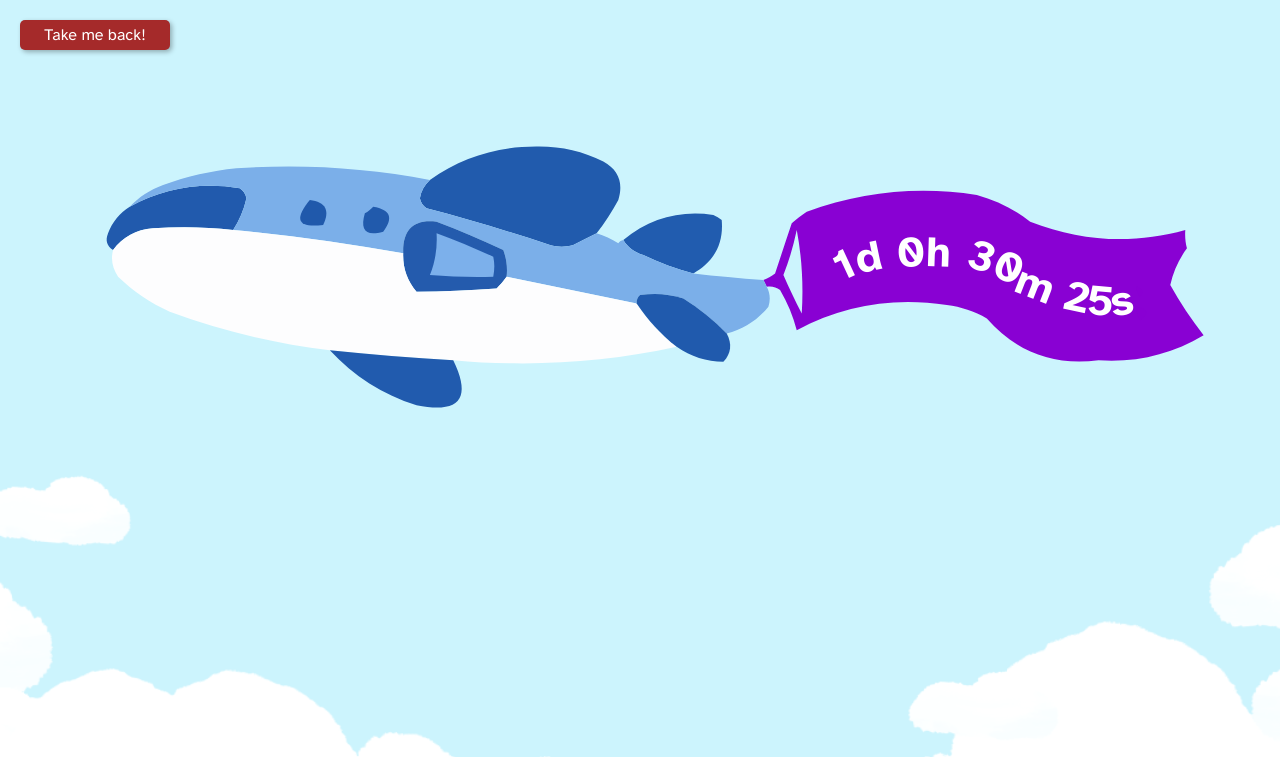
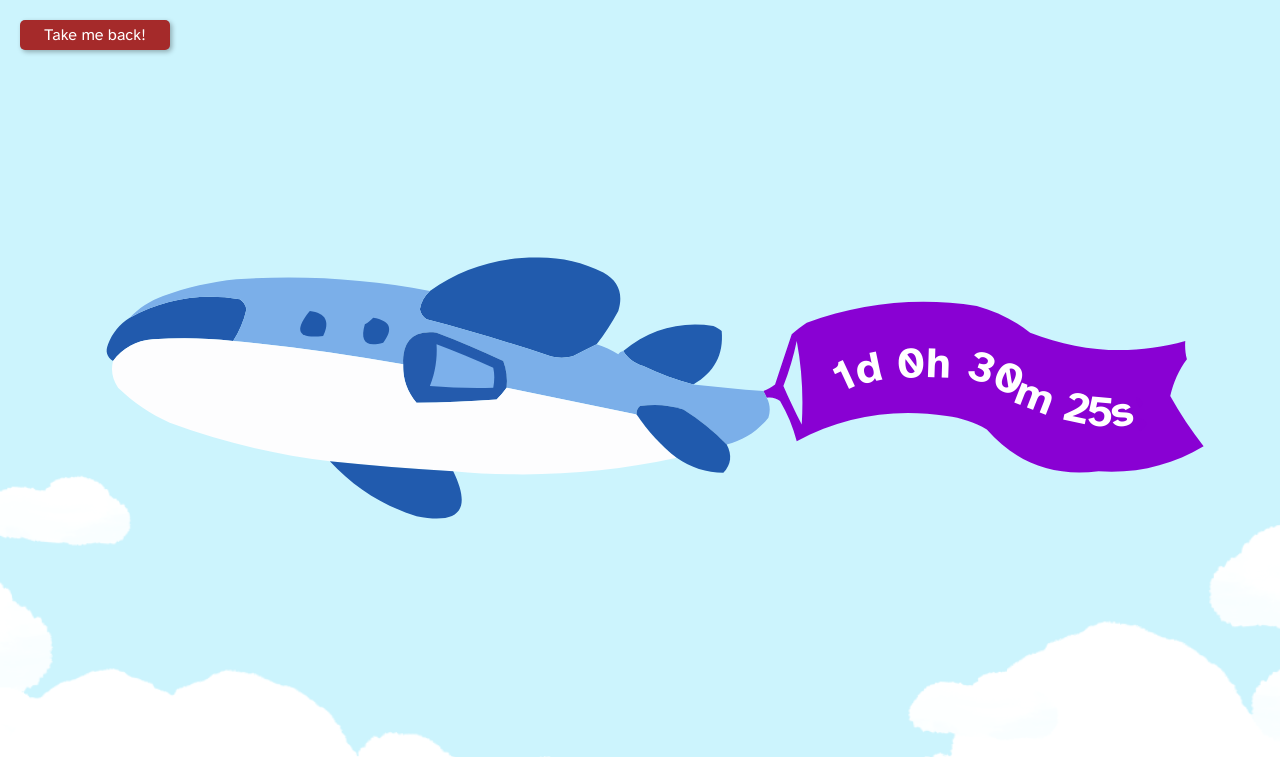
Before and after one commit to TheScientist101/daydream-timer, a plain HTML site: page index.html in a window 1280 px wide. Shown: the top 757 px of the page. Drawn offline with Linux system fonts and the light colour scheme.

Commit message:
center timer

```diff
--- a/index.html
+++ b/index.html
@@ -18,6 +18,7 @@
     <a href="https://daydream.hackclub.com/austin" style="position: absolute; top: 20px; left: 20px; text-decoration: none; color: white; font-family: 'Atkinson Hyperlegible', sans-serif; z-index: 1; background-color: brown; width: 150px; height: 30px; text-align: center; line-height: 30px; border-radius: 5px; box-shadow: 2px 2px 5px rgba(0,0,0,0.3);">
         Take me back!
     </a>
+    <div class="svg-container">
         <svg xmlns="http://www.w3.org/2000/svg" xmlns:xlink="http://www.w3.org/1999/xlink" viewBox="0 0 499 228" version="1.1">
             <defs>
             <filter id="alpha" filterUnits="objectBoundingBox" x="0%" y="0%" width="100%" height="100%">
@@ -68,5 +69,6 @@
             C 423.403,122.207 443.577,123.714 447.884,117.857"/>
             <text id="timeText" fill="white" font-weight="bold" font-size="17" font-family="Atkinson Hyperlegible"><textPath href="#countdown"></textPath></text>
         </svg>
+    </div>
 </body>
 </html>
--- a/styles.css
+++ b/styles.css
@@ -4,3 +4,11 @@ body {
     align-items: center;
     background-color: #CCF4FD;
 }
+
+.svg-container {
+    display: flex;
+    flex-direction: column;
+    justify-content: center;
+    align-items: center;
+    height: 100vh;
+}
```
Lines whose indentation alone changed are shown as unchanged.
